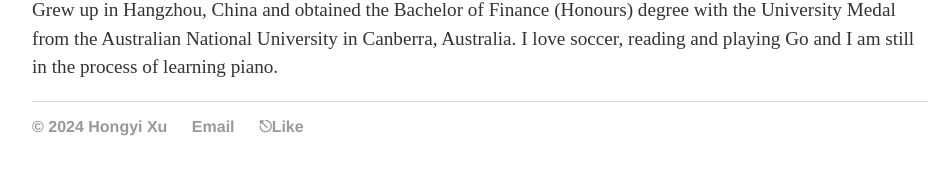
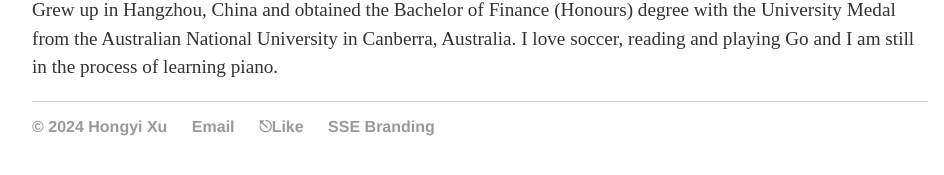
Before and after one commit to hongyileoxu/hongyileoxu.github.io, a Jekyll site: the page built from index.html, in a window 1280 px wide. Shown: the part 308-483 px from the top of the page, without its empty margins (160-1104 px from the left). Built offline with Jekyll 4.4.1, drawn with Linux system fonts in a browser that asks for light colours.

Commit message:
Update default.html
add a link for the SSE branding, for personal use only.

```diff
--- a/_layouts/default.html
+++ b/_layouts/default.html
@@ -28,6 +28,7 @@
 	        		<li><a href="https://github.com/hongyileoxu">&copy 2024 Hongyi Xu</a></li>
 				<li><a href="mailto:hongyi.xu@hhs.se">Email</a></li>
 				<li><a href="https://hongyileoxu.github.io/research">⎋Like</a></li>
+				<li><a href="https://livehhsse.sharepoint.com/sites/sse-branding/SitePages/SSE-Logotype-Guidelines.aspx?csf=1&web=1&e=AaZDUu">SSE Branding</a></li>
 				</ul>
 			</footer>
 		</body>
```
